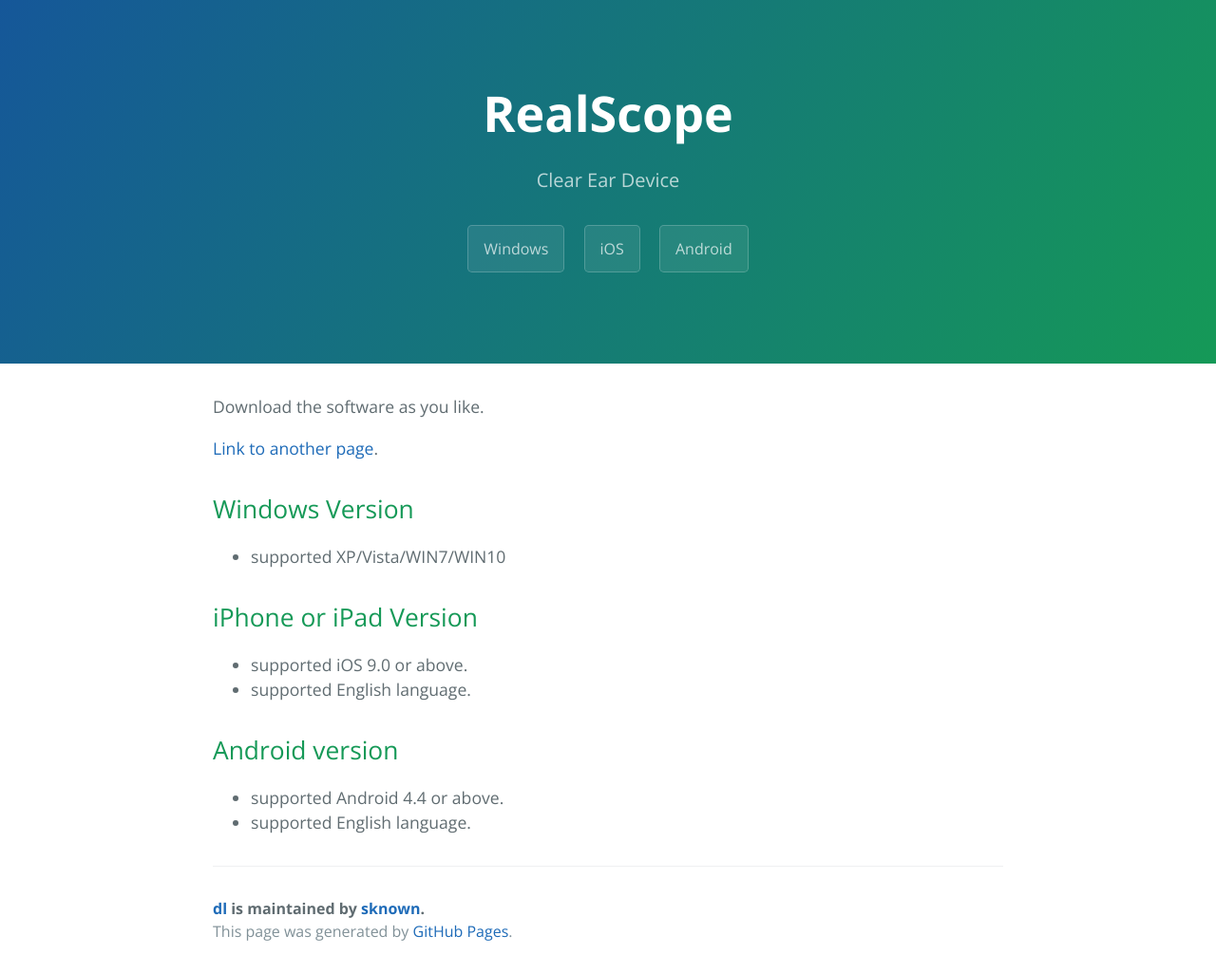
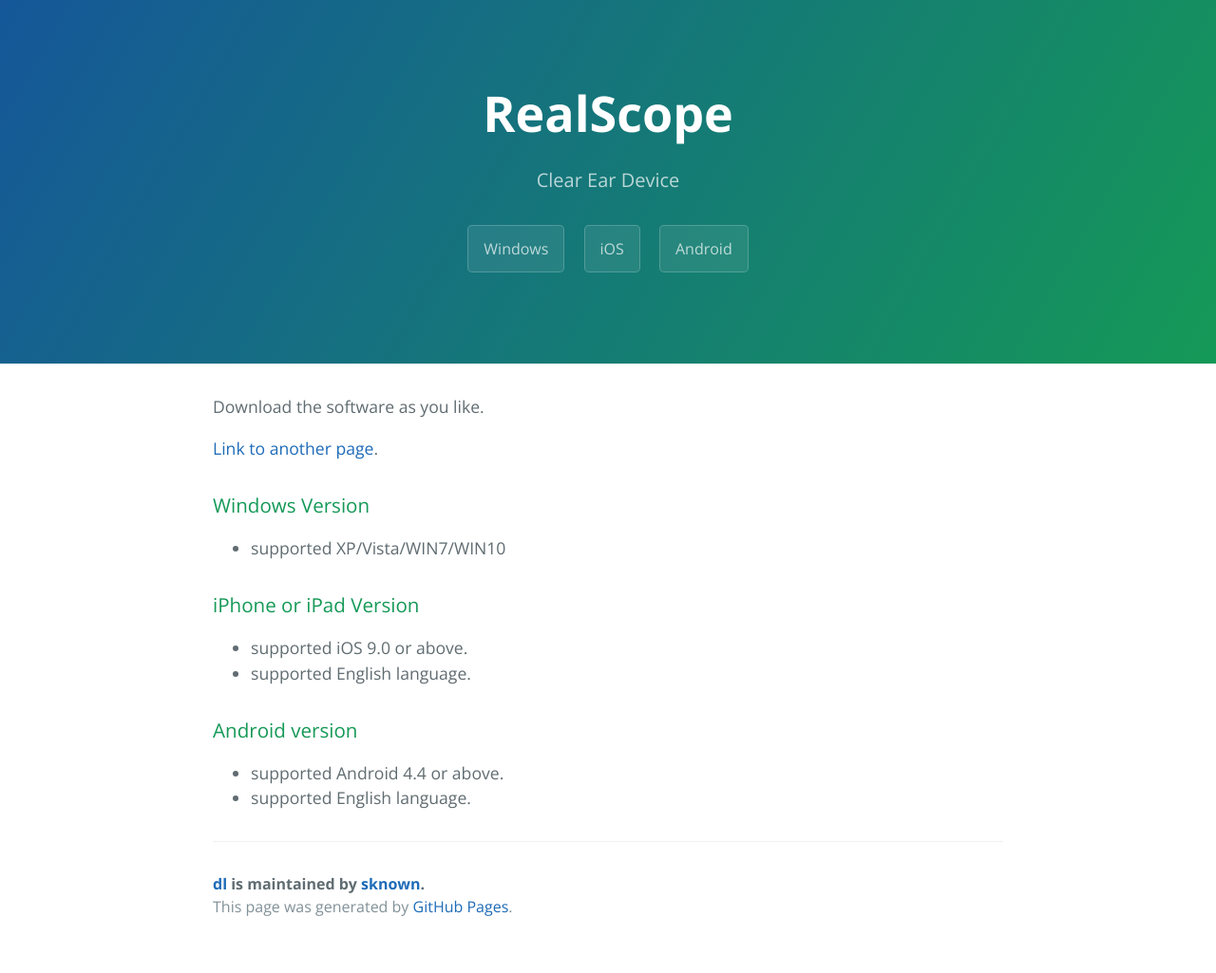
Before and after one commit to sknown/dl, a Jekyll site: the page built from index.md, in a window 1280 px wide. Shown: the whole page at 95% size. Built offline with Jekyll 4.4.1, drawn with Linux system fonts in a browser that asks for light colours; after the commit the page ends 999 px from its top, so only the background shows below that.

```diff
--- a/index.md
+++ b/index.md
@@ -6,16 +6,16 @@ Download the software as you like.
 
 [Link to another page](./another-page.html).
 
-## Windows Version
+### Windows Version
 
 * supported XP/Vista/WIN7/WIN10
 
-## iPhone or iPad Version
+### iPhone or iPad Version
 
 * supported iOS 9.0 or above.
 * supported English language.
 
-## Android version
+### Android version
 
 * supported Android 4.4 or above.
 * supported English language.
```
